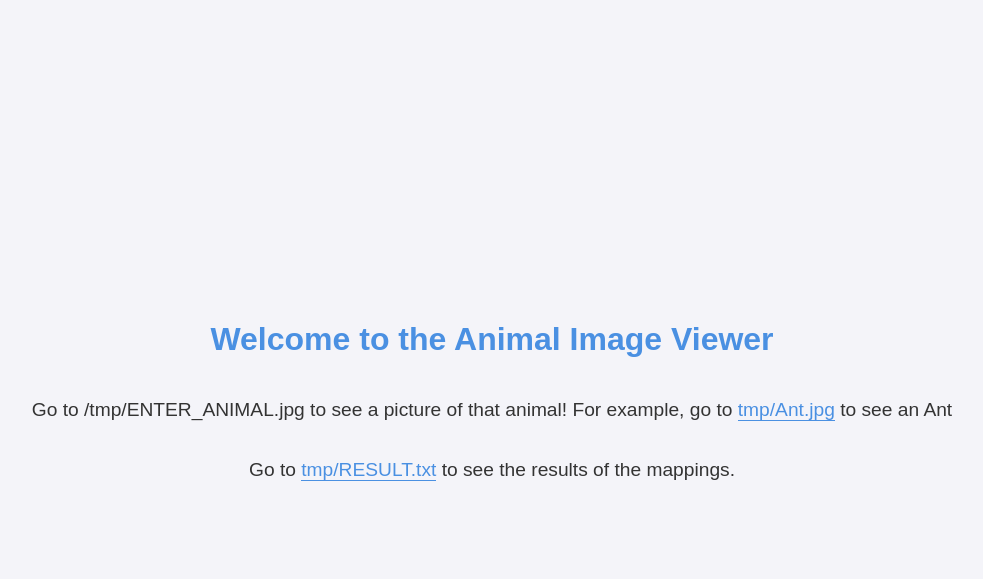
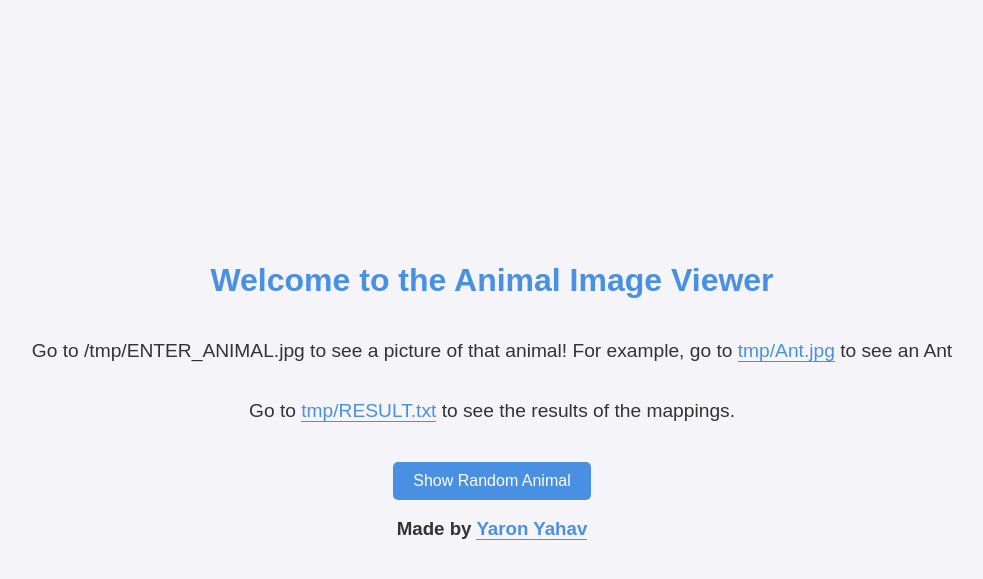
Before and after one commit to yahavya/adaptive-shield-assignment, a Flask app: page / in a window 1280 px wide. Shown: the top 579 px of the page, without its empty margins (148-1131 px from the left). Run offline with Flask 3, Linux system fonts and the light colour scheme.

Commit message:
added a button for random animal and small fixes

```diff
--- a/templates/index.html
+++ b/templates/index.html
@@ -32,11 +32,56 @@
             color: #333;
             border-bottom: 1px solid #333;
         }
+         button {
+            margin-top: 20px;
+            padding: 10px 20px;
+            font-size: 1em;
+            color: #fff;
+            background-color: #4a90e2;
+            border: none;
+            border-radius: 5px;
+            cursor: pointer;
+            transition: background-color 0.3s ease;
+        }
+        button:hover {
+            background-color: #357ab8;
+        }
+        #animal-display img {
+            max-width: 200px;
+            max-height: 200px;
+            margin-top: 20px;
+        }
     </style>
 </head>
 <body>
     <h1>Welcome to the Animal Image Viewer</h1>
     <p>Go to /tmp/ENTER_ANIMAL.jpg to see a picture of that animal! For example, go to <a href="/tmp/Ant.jpg">tmp/Ant.jpg</a> to see an Ant</p>
-    <p>Go to <a href="/tmp/RESULT.txt">tmp/RESULT.txt</a> to see the results of the mappings.</p>
+    <p>Go to <a href="/RESULT.txt">tmp/RESULT.txt</a> to see the results of the mappings.</p>
+    <button onclick="showRandomAnimal()">Show Random Animal</button>
+    <div id="animal-display">
+        <!-- Random animal image and name will be displayed here -->
+    </div>
+    <h3>Made by <a href="https://github.com/yahavya">Yaron Yahav</a></h3>
+
+    <script>
+        const animals = [
+            { name: 'Ant', image: '/tmp/Ant.jpg' },
+            { name: 'Cheetah', image: '/tmp/Cheetah.jpg' },
+            { name: 'Elephant', image: 'tmp/Elephant.jpg'},
+            { name: 'Aardvark', image: '/tmp/Aardvark.jpg'},
+            { name: 'Baboon', image: '/tmp/Baboon.jpg' },
+
+        ];
+
+        function showRandomAnimal() {
+            const randomIndex = Math.floor(Math.random() * animals.length);
+            const animal = animals[randomIndex];
+            const animalDisplay = document.getElementById('animal-display');
+            animalDisplay.innerHTML = `
+                    <h2>${animal.name}</h2>
+                    <img src="${animal.image}" alt="${animal.name}">
+                `;
+        }
+    </script>
 </body>
 </html>
```
Also changed, not shown: scraper.py (+8 -2 lines), README.md.
